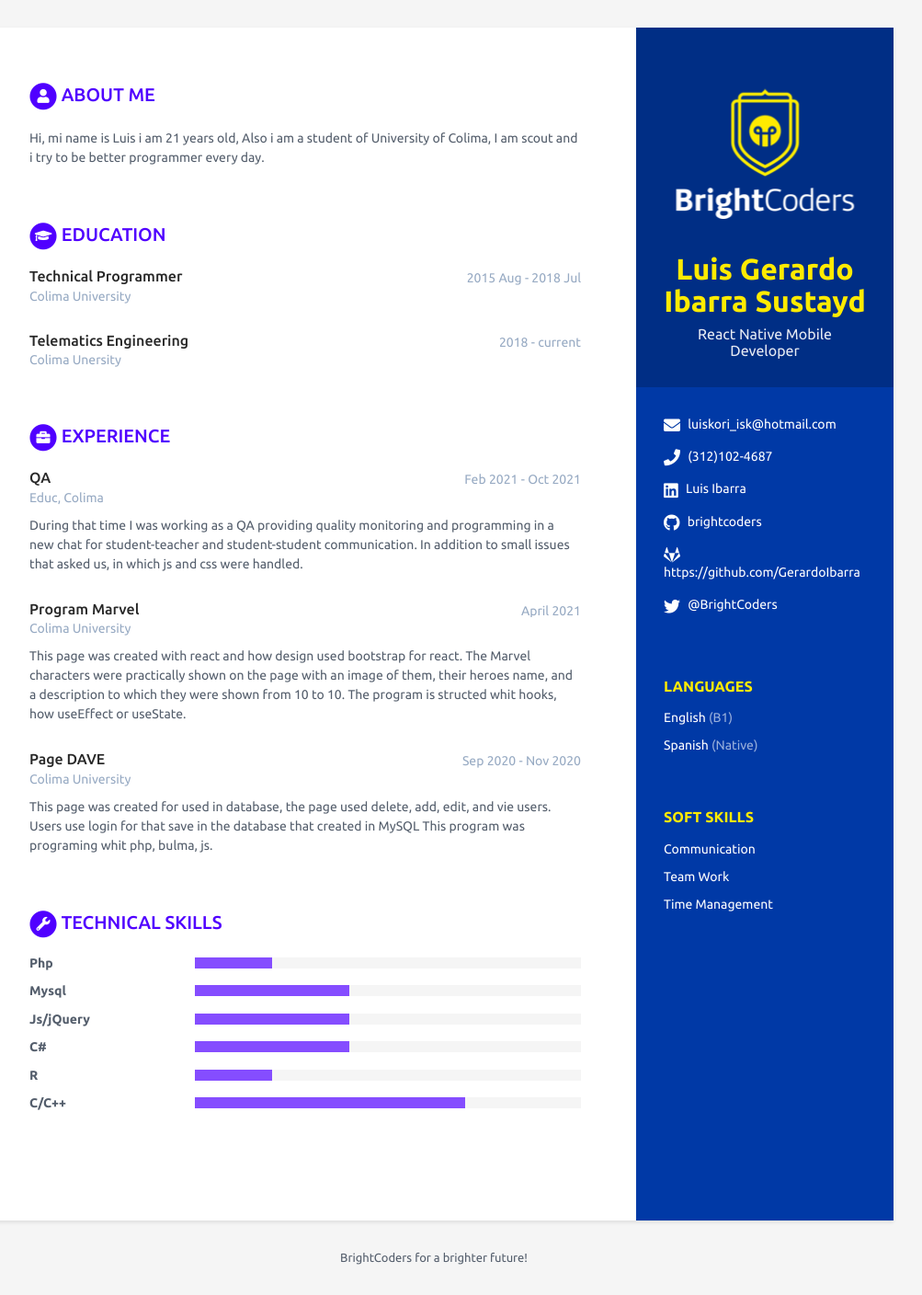
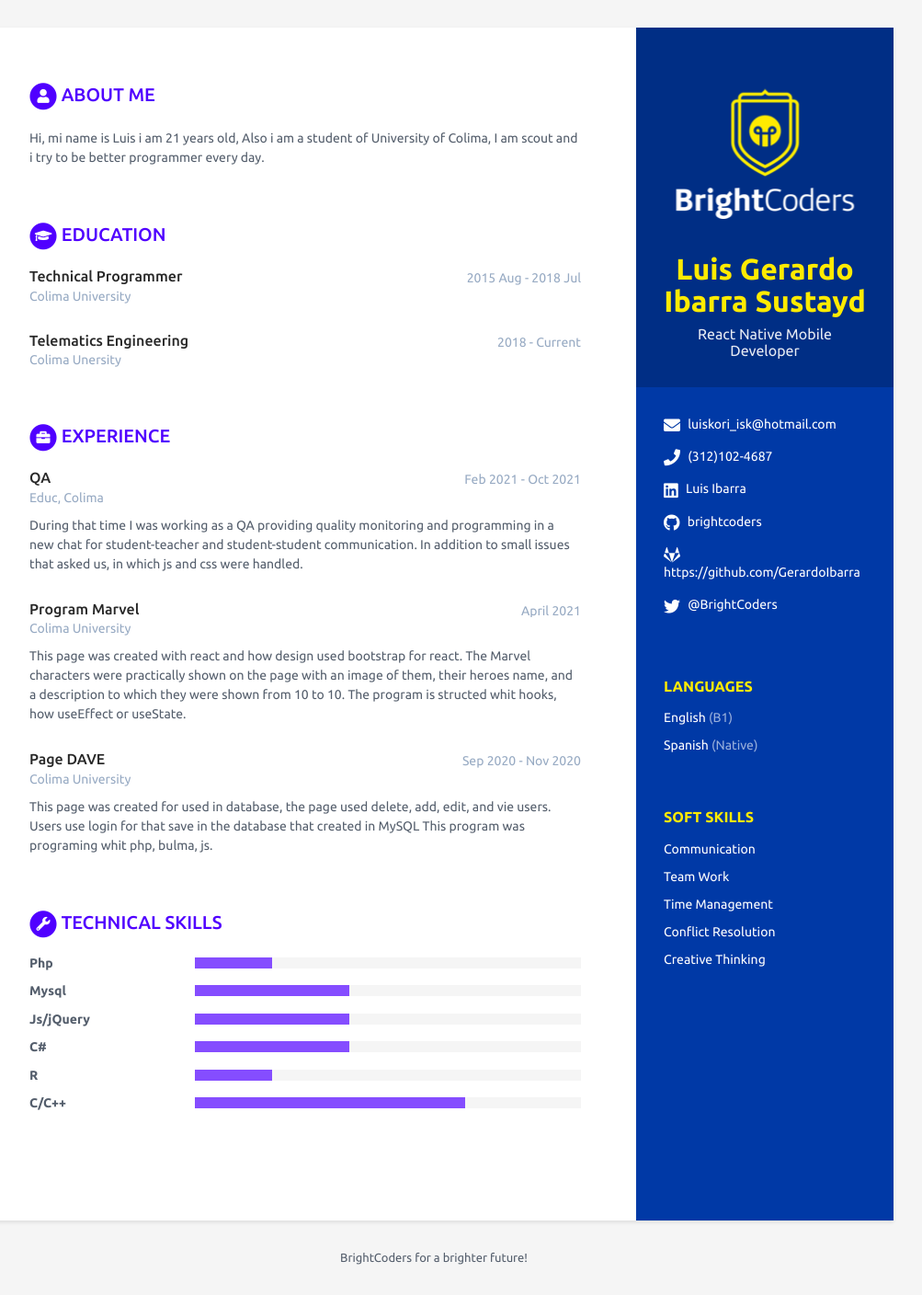
Before and after one commit to BC-MAY-21-RN/scorecard-GerardoIbarra, a Jekyll site: the page built from index.html, in a window 1280 px wide. Shown: the whole page at 92% size, without its empty margins (168-1171 px from the left). Built offline with Jekyll 4.4.1, drawn with Linux system fonts in a browser that asks for light colours.

Commit message:
Bueno
Este es el bueno, se agrego mas habilidades

```diff
--- a/_data/data.yml
+++ b/_data/data.yml
@@ -43,6 +43,12 @@ sidebar:
     - item: Time Management
       link: # dejar en blanco
 
+    - item: Conflict Resolution
+      link: # dejar en blanco
+
+    - item: Creative Thinking
+      link: # dejar en blanco
+
 # Registra aquí un resumen de tu perfil
 career-profile:
   title: About Me # NO MODIFICAR
@@ -59,7 +65,7 @@ educationcomplete:
 
   - degree: Telematics Engineering
     university: Colima Unersity
-    time: 2018 - current
+    time: 2018 - Current
     details: |
 
 # Registra aquí tu experiencia. Agrega o elimina según sea necesario
```
